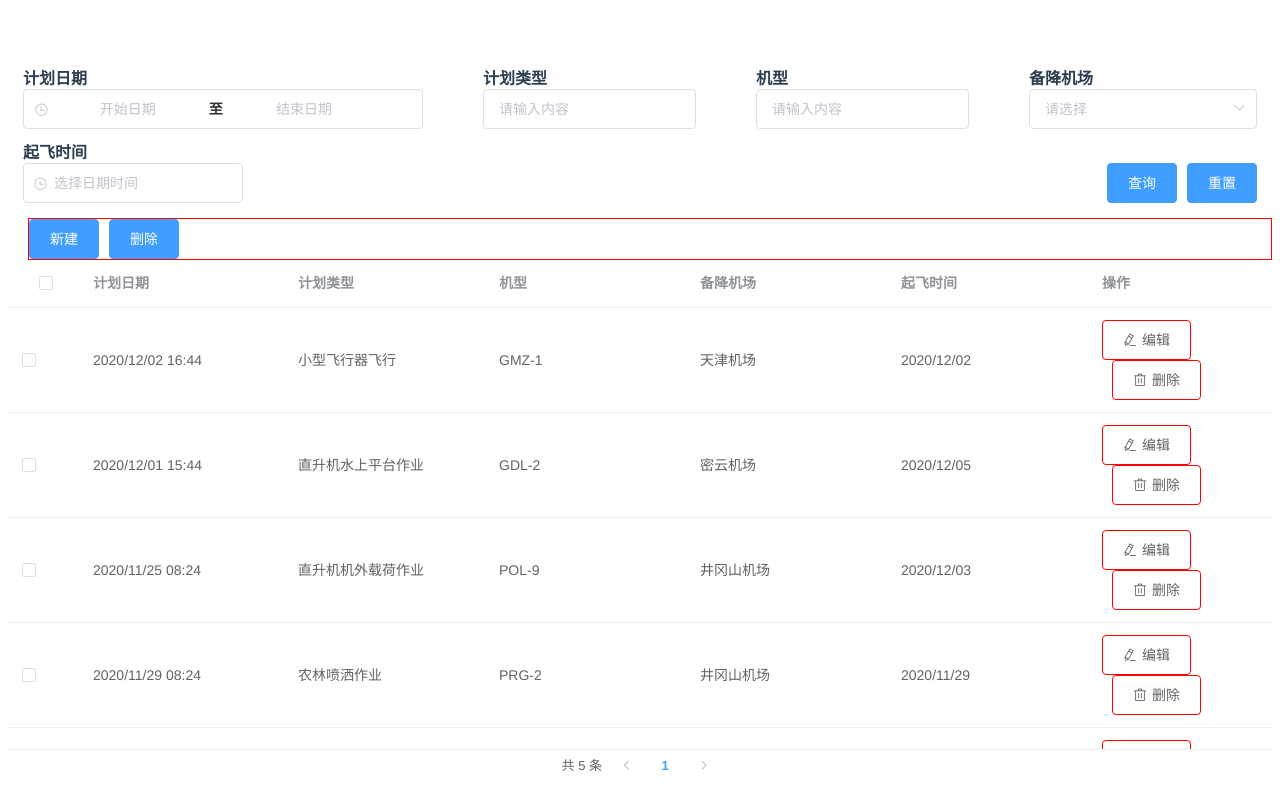
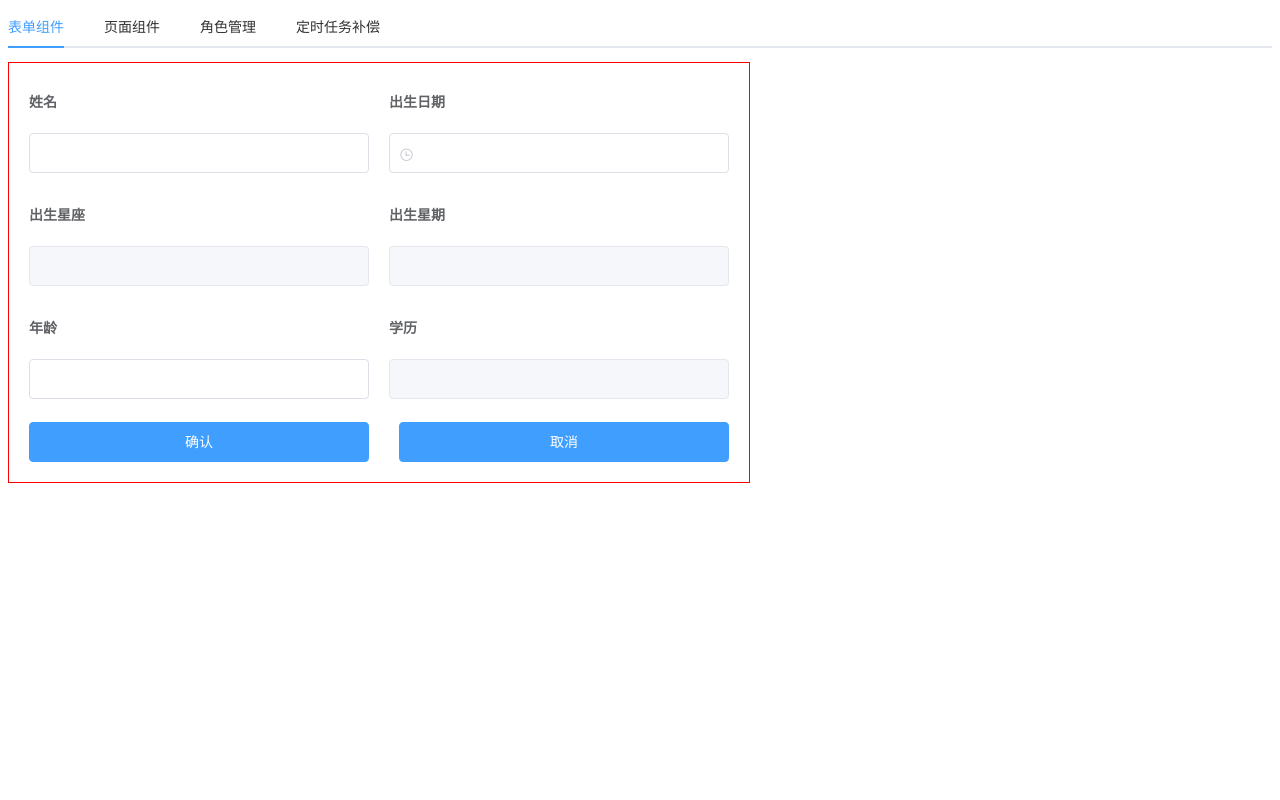
Before and after one commit to xihaoshangdi/Vue-UI-Frame, a Vue app: page / in a window 1280 px wide. Built offline with nearby package versions, Linux system fonts and the light colour scheme.

Commit message:
重写表单案例

```diff
--- a/src/App.vue
+++ b/src/App.vue
@@ -1,17 +1,26 @@
 <template>
-  <base-page :search-form="searchForm" :source-data="sourceData" :config="config" />
-<!--  <base-form form-data="" form-hash="" verify-form="" />-->
+  <div id="app">
+    <el-tabs v-model="activeName">
+      <el-tab-pane label="表单组件" name="form">
+        <Form />
+      </el-tab-pane>
+      <el-tab-pane label="页面组件" name="search">配置管理</el-tab-pane>
+      <el-tab-pane label="角色管理" name="third">角色管理</el-tab-pane>
+      <el-tab-pane label="定时任务补偿" name="fourth">定时任务补偿</el-tab-pane>
+    </el-tabs>
+  </div>
 </template>
 
 <script>
 
-import BasePage from '@/components/BasePage'
-
+import Form from '@/View/Form'
 export default {
   name: 'App',
-  components: { BasePage },
+  components: { Form },
   data () {
     return {
+      //
+      activeName: 'form',
       // BaseSearch
       searchForm: {
         JOB_DATE: {
@@ -124,12 +133,4 @@ export default {
 </script>
 
 <style lang="scss">
-#app {
-  font-family: Avenir, Helvetica, Arial, sans-serif;
-  -webkit-font-smoothing: antialiased;
-  -moz-osx-font-smoothing: grayscale;
-  text-align: center;
-  color: #2c3e50;
-  margin-top: 60px;
-}
 </style>
--- /dev/null
+++ b/src/View/Form.vue
@@ -0,0 +1,101 @@
+<template>
+  <div>
+    <base-form
+      :form-data="formData"
+      :form-hash="formHash"
+      :verify-form="verifyFn"
+      @confirm="submit"
+      @cancel="cancel"
+    />
+  </div>
+</template>
+
+<script>
+import BaseForm from '@/components/BaseComponent/BaseForm'
+export default {
+  name: 'Form',
+  components: { BaseForm },
+  data () {
+    return {
+      formData: {
+        name: '',
+        birth: '',
+        constellation: '',
+        week: '',
+        age: '',
+        education: ''
+      },
+      formHash: {
+        name: {
+          label: '姓名',
+          type: 'text',
+          required: true
+        },
+        birth: {
+          label: '出生日期',
+          type: 'datetime',
+          required: true,
+          format: 'yyyy/MM/dd HH:mm:ss',
+          valueFormat: 'yyyy/MM/dd HH:mm:ss',
+          correlate: (data) => {
+            const brith = new Date(data.birth)
+            data.constellation = this.getAstro(brith.getMonth() + 1, brith.getDay())
+            data.week = `星期${'一二三四五六日'[brith.getDay() + 1]}`
+            data.age = new Date().getFullYear() - brith.getFullYear()
+          }
+        },
+        constellation: {
+          label: '出生星座',
+          type: 'text',
+          disabled: true
+        },
+        week: {
+          label: '出生星期',
+          type: 'text',
+          disabled: true
+        },
+        age: {
+          label: '年龄',
+          type: 'text',
+          correlate: (data) => {
+            if (data.age < 3) data.education = '家教'
+            else if (data.age < 6)data.education = '幼稚园'
+            else if (data.age <= 12)data.education = '小学'
+            else if (data.age <= 15)data.education = '初中'
+            else if (data.age <= 18)data.education = '高中'
+            else if (data.age <= 22)data.education = '大学'
+            else if (data.age <= 25)data.education = '研究生'
+            else data.education = '博士'
+          }
+        },
+        education: {
+          label: '学历',
+          type: 'text',
+          disabled: true
+        }
+      },
+      verifyFn: () => { // 验证关联字段之间的关系
+
+      }
+    }
+  },
+  methods: {
+    getAstro (month, day) {
+      const str = '魔羯水瓶双鱼牡羊金牛双子巨蟹狮子处女天秤天蝎射手魔羯'
+      const arr = [20, 19, 21, 21, 21, 22, 23, 23, 23, 23, 22, 22]
+      return str.substr(month * 2 - (day < arr[month - 1] ? 2 : 0), 2) + '座'
+    },
+    submit (data) {
+      this.$message.success('提交表单')
+      console.log('表单数据', data)
+    },
+    cancel () {
+      this.$message.info('取消表单')
+    }
+  }
+}
+</script>
+
+<style scoped>
+
+</style>
--- a/src/components/BaseComponent/BaseForm.vue
+++ b/src/components/BaseComponent/BaseForm.vue
@@ -50,10 +50,10 @@
         <template v-else-if="formHash[key].type==='datetime'">
           <el-date-picker
             v-model="form[key]"
+            type="datetime"
             :disabled="formHash[key].disabled"
-            type="datetime"
-            :format="val.format"
-            :value-format="val.format"
+            :format="formHash[key].format"
+            :value-format="formHash[key].valueFormat"
           />
         </template>
         <!--时间-->
@@ -105,11 +105,12 @@ export default {
   },
   created () {
     const formHash = this.formHash
+    const that = this
     const obj = Object.assign({}, this.formData)
     const handler = {
       set: function name (obj, prop, value) {
         obj[prop] = value
-        if (formHash[prop].value) formHash[prop].value(obj)
+        if (formHash[prop].correlate) formHash[prop].correlate(that.form)
         return true
       }
     }
```
